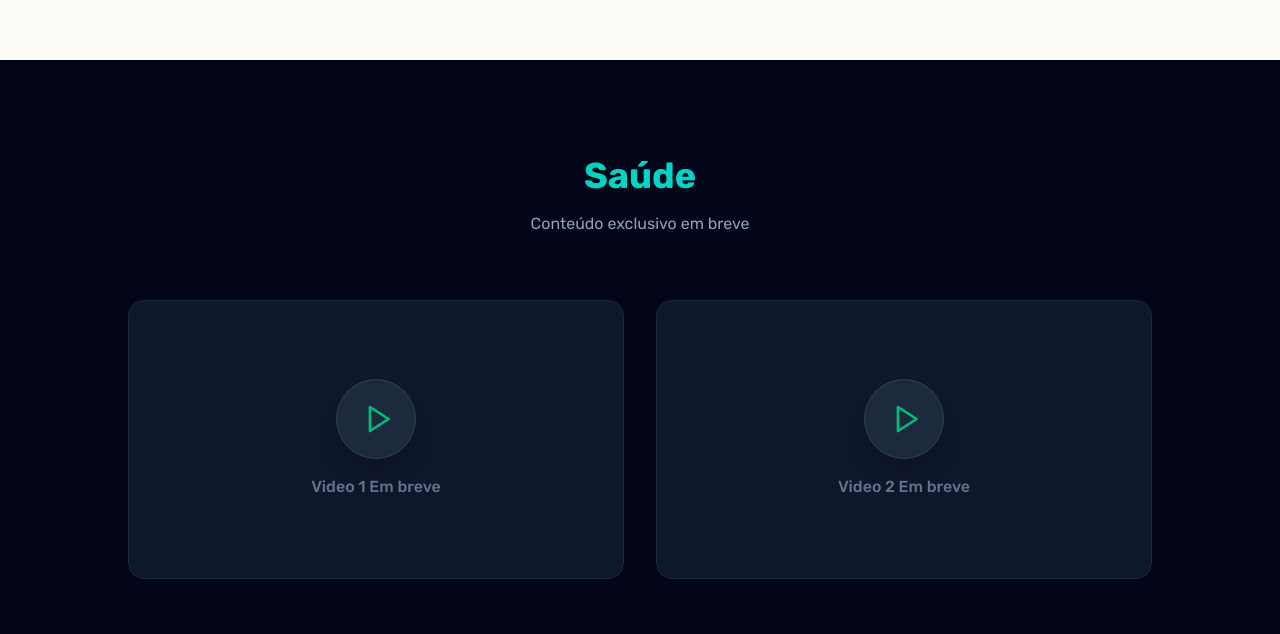
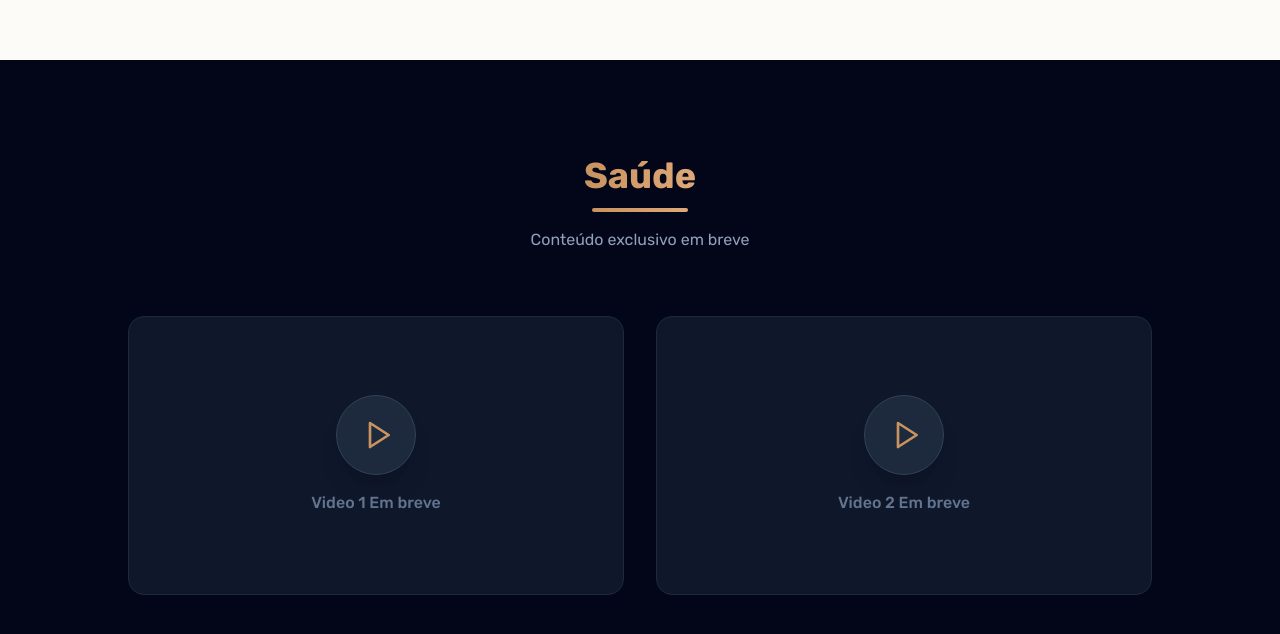
Before and after one commit to ClaudiaAlfieri/PerolaHumana, a Next.js app: page / in a window 1280 px wide. Shown: the part 4611-5245 px from the top of the page. Built offline with nearby package versions, Linux system fonts and the light colour scheme.

Commit message:
Changes to the colors of the health-videos section

```diff
--- a/components/health-videos.tsx
+++ b/components/health-videos.tsx
@@ -13,9 +13,12 @@ export default function HealthVideos() {
           viewport={{ once: true }}
           className="text-center mb-16"
         >
-          <h2 className="text-3xl md:text-4xl font-bold mb-4 bg-clip-text text-transparent bg-gradient-to-r from-emerald-400 to-cyan-400">
-            Saúde
-          </h2>
+          <div className="inline-block">
+            <h2 className="text-3xl md:text-4xl font-bold mb-3 bg-gradient-to-r from-[#C8935F] to-[#E0A878] bg-clip-text text-transparent">
+              Saúde
+            </h2>
+            <div className="w-24 h-1 bg-gradient-to-r from-[#C8935F] to-[#E0A878] rounded-full mx-auto mb-4" />
+          </div>
           <p className="text-slate-400">Conteúdo exclusivo em breve</p>
         </motion.div>
 
@@ -28,10 +31,10 @@ export default function HealthVideos() {
               viewport={{ once: true }}
               className="aspect-video bg-slate-900 rounded-2xl border border-slate-800 flex flex-col items-center justify-center relative overflow-hidden group"
             >
-              <div className="absolute inset-0 bg-gradient-to-br from-emerald-500/5 to-cyan-500/5 opacity-0 group-hover:opacity-100 transition-opacity duration-500" />
+              <div className="absolute inset-0 bg-gradient-to-br from-[#C8935F]/5 to-[#E0A878]/5 opacity-0 group-hover:opacity-100 transition-opacity duration-500" />
 
-              <div className="w-20 h-20 rounded-full bg-slate-800 flex items-center justify-center mb-4 relative z-10 shadow-xl border border-slate-700 group-hover:scale-110 transition-transform duration-300">
-                <Play className="w-8 h-8 text-emerald-500 ml-1" />
+              <div className="w-20 h-20 rounded-full bg-slate-800 flex items-center justify-center mb-4 relative z-10 shadow-xl border border-slate-700 group-hover:scale-110 group-hover:border-[#C8935F]/50 transition-all duration-300">
+                <Play className="w-8 h-8 text-[#C8935F] ml-1" />
               </div>
               <p className="text-slate-500 font-medium z-10">Video {item} Em breve</p>
             </motion.div>
```
